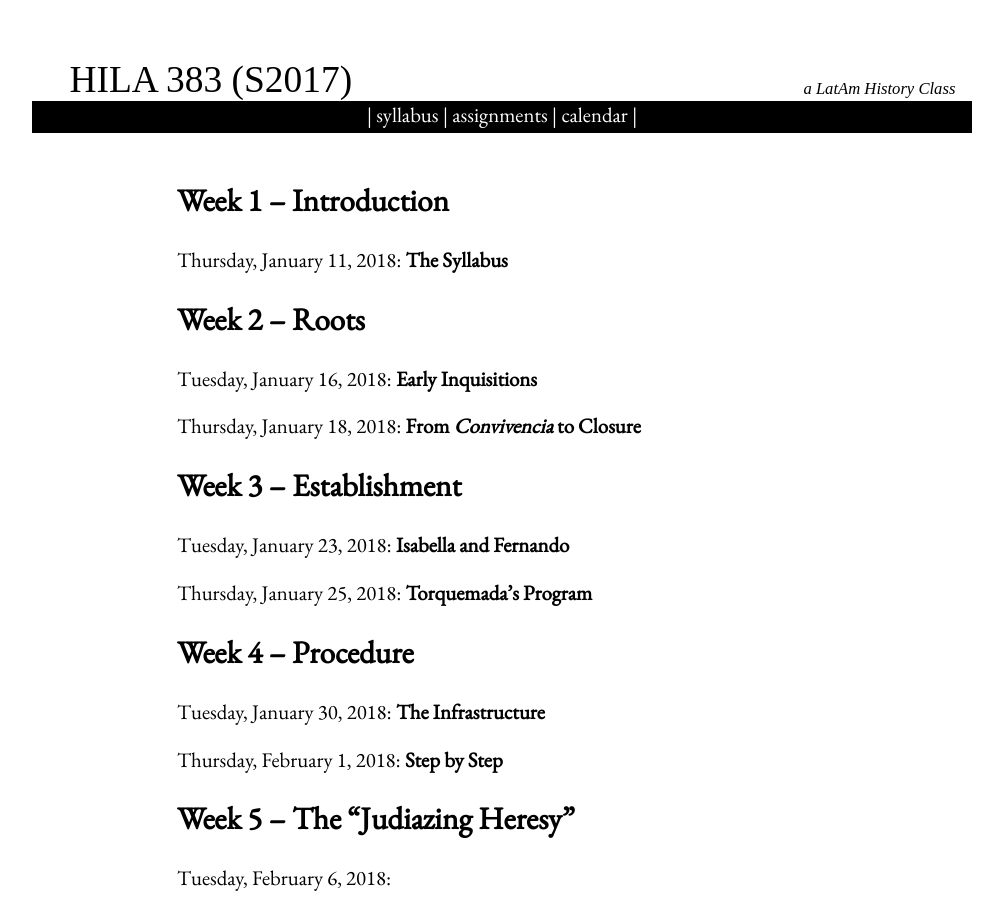
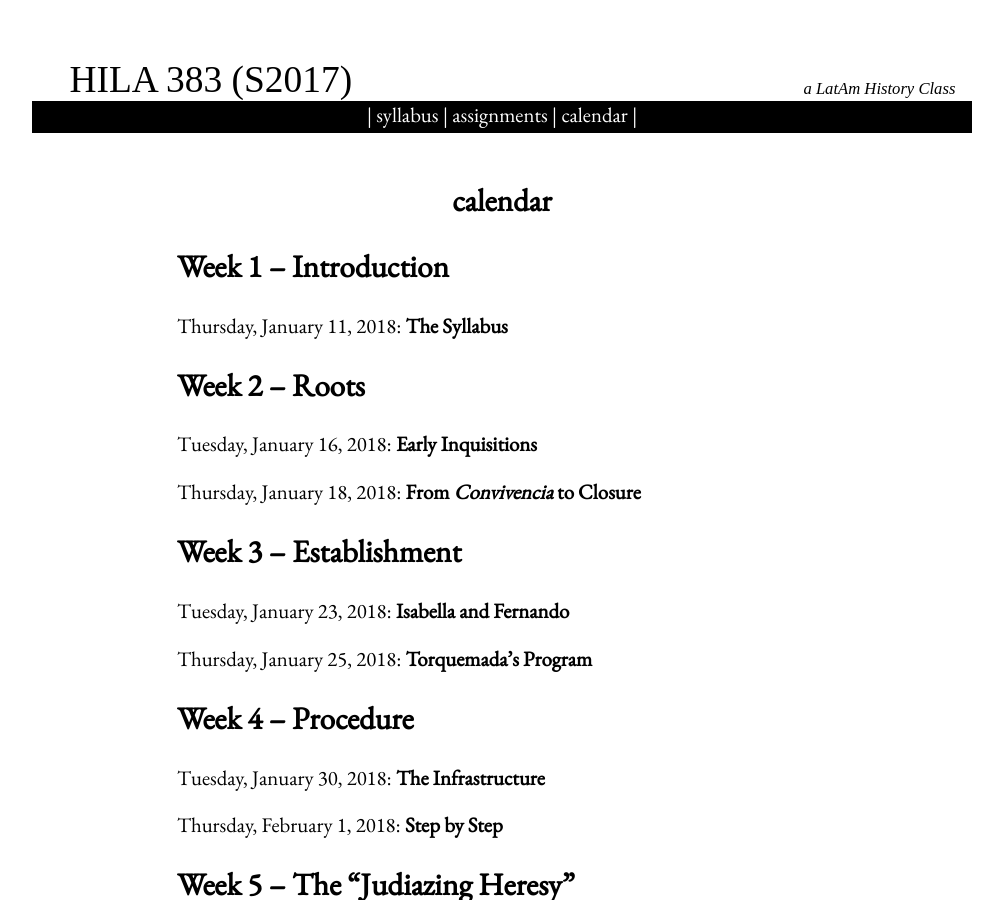
Before and after one commit to chadblack/383S2018, a Jekyll site: the page built from calendar.md, in a window 1280 px wide and 900 px high. Shown: the whole window, without its empty margins (138-1141 px from the left). Built offline with Jekyll 4.4.1, drawn with Linux system fonts in a browser that asks for light colours; some web fonts are replaced.

Commit message:
first pdf version

```diff
--- a/calendar.md
+++ b/calendar.md
@@ -2,6 +2,9 @@
 layout: default
 title: calendar
 ---
+
+# calendar {#history}
+
 
 ## Week 1 -- Introduction
 
```
Also changed, not shown: syllabus.md (+0 -2 lines), 1 other file.
